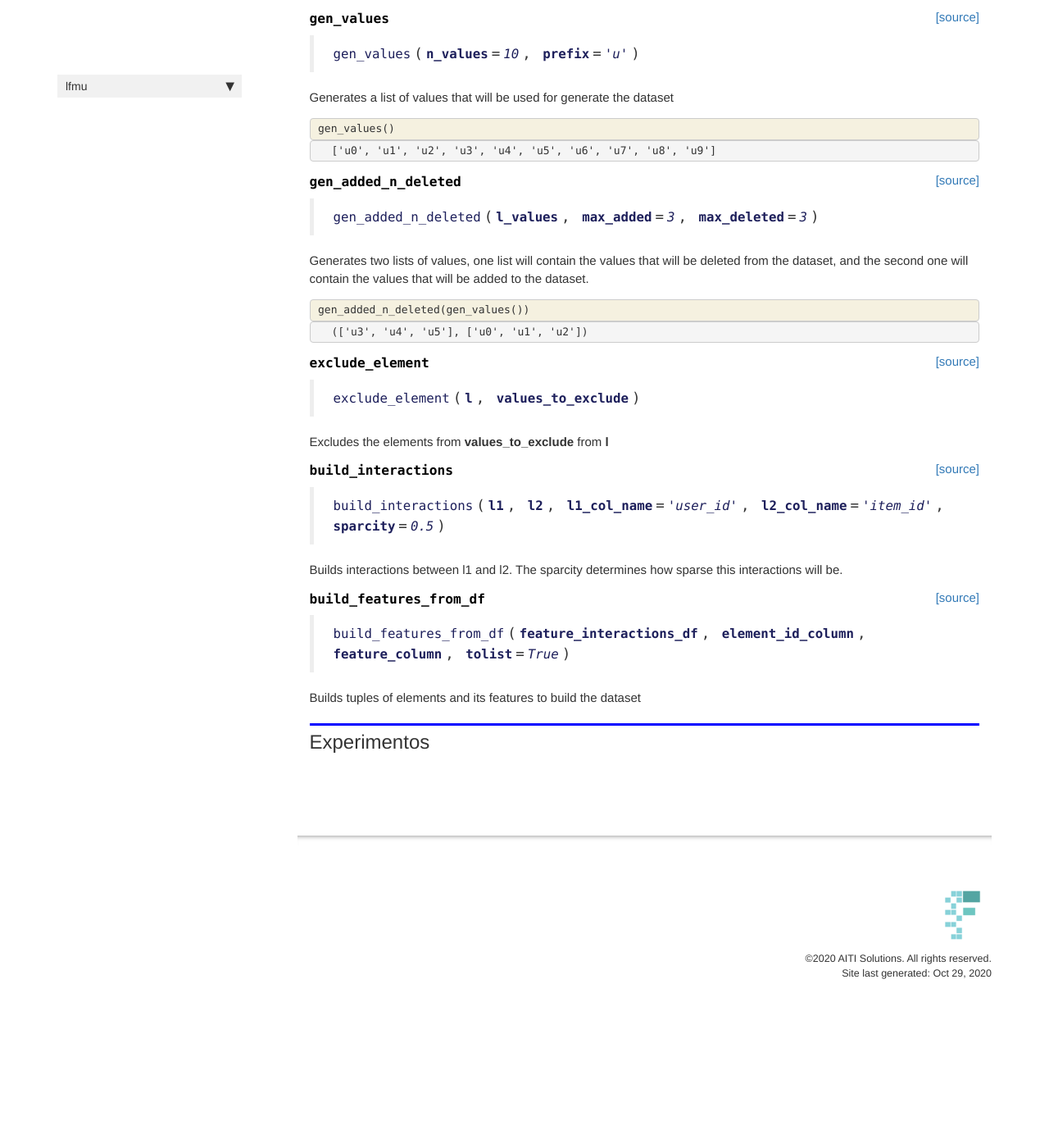
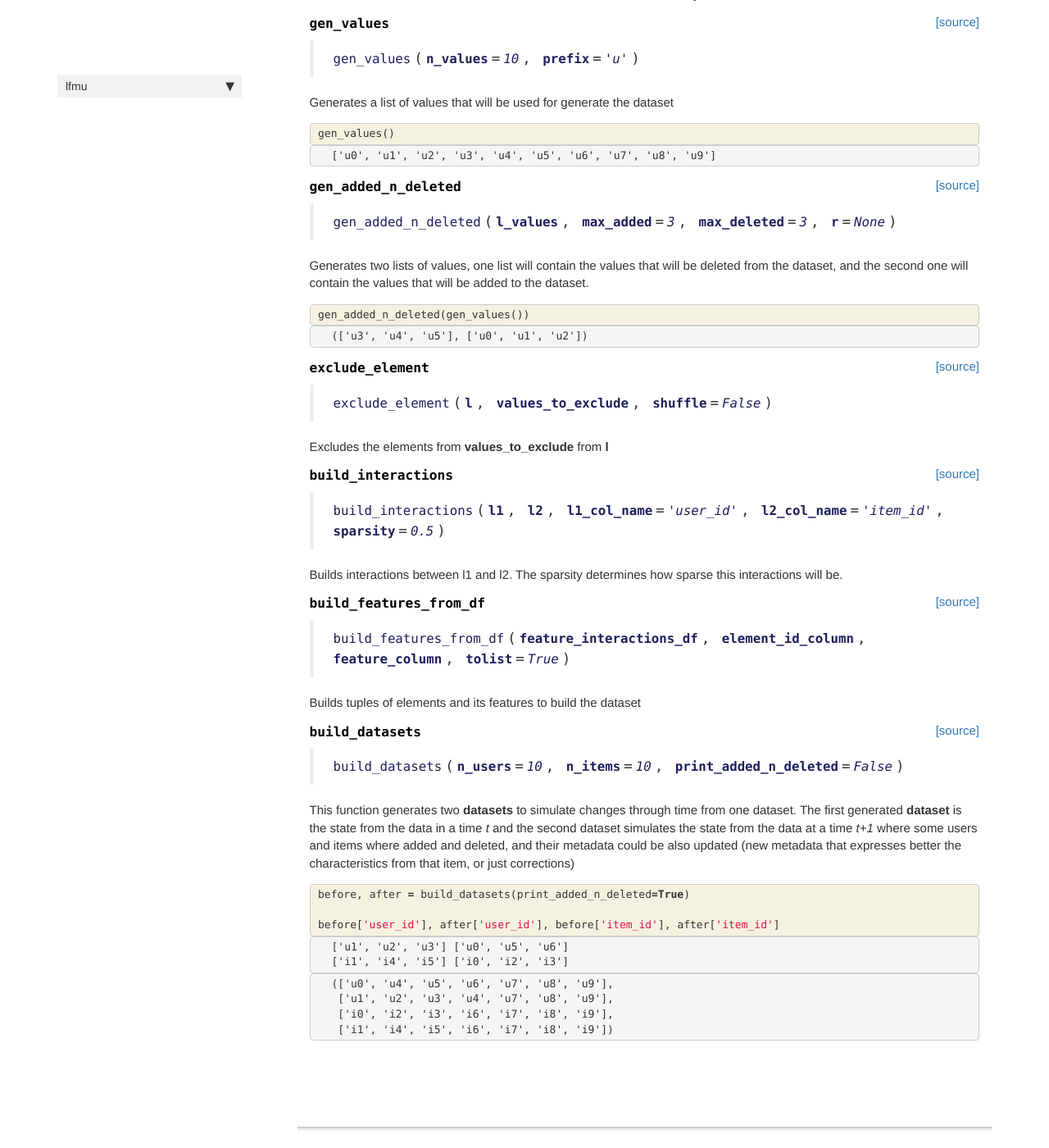
Before and after one commit to sgaseretto/lfmu, a Jekyll site: the page built from docs/synth_dataset.html, in a window 1280 px wide and 1400 px high, scrolled down 437 px. Shown: the whole window at 82% size. Built offline with Jekyll 4.4.1, drawn with Linux system fonts in a browser that asks for light colours; nearby versions of some CDN libraries; comment, search, counter and statistics services are not loaded; before the commit the page ends 1683 px from its top, so only the background shows below that; some of the changed text lies outside the part shown.

Commit message:
First function to generate synthetic datasets

```diff
--- a/docs/synth_dataset.html
+++ b/docs/synth_dataset.html
@@ -47,7 +47,7 @@ nb_path: "notebooks/01_synth_dataset.ipynb"
 
 
 <div class="output_markdown rendered_html output_subarea ">
-<h4 id="gen_values" class="doc_header"><code>gen_values</code><a href="https://github.com/sgaseretto/lfmu/tree/master/lfmu/synth.py#L6" class="source_link" style="float:right">[source]</a></h4><blockquote><p><code>gen_values</code>(<strong><code>n_values</code></strong>=<em><code>10</code></em>, <strong><code>prefix</code></strong>=<em><code>'u'</code></em>)</p>
+<h4 id="gen_values" class="doc_header"><code>gen_values</code><a href="https://github.com/sgaseretto/lfmu/tree/master/lfmu/synth.py#L7" class="source_link" style="float:right">[source]</a></h4><blockquote><p><code>gen_values</code>(<strong><code>n_values</code></strong>=<em><code>10</code></em>, <strong><code>prefix</code></strong>=<em><code>'u'</code></em>)</p>
 </blockquote>
 <p>Generates a list of values that will be used for generate the dataset</p>
 
@@ -112,7 +112,7 @@ nb_path: "notebooks/01_synth_dataset.ipynb"
 
 
 <div class="output_markdown rendered_html output_subarea ">
-<h4 id="gen_added_n_deleted" class="doc_header"><code>gen_added_n_deleted</code><a href="https://github.com/sgaseretto/lfmu/tree/master/lfmu/synth.py#L14" class="source_link" style="float:right">[source]</a></h4><blockquote><p><code>gen_added_n_deleted</code>(<strong><code>l_values</code></strong>, <strong><code>max_added</code></strong>=<em><code>3</code></em>, <strong><code>max_deleted</code></strong>=<em><code>3</code></em>)</p>
+<h4 id="gen_added_n_deleted" class="doc_header"><code>gen_added_n_deleted</code><a href="https://github.com/sgaseretto/lfmu/tree/master/lfmu/synth.py#L15" class="source_link" style="float:right">[source]</a></h4><blockquote><p><code>gen_added_n_deleted</code>(<strong><code>l_values</code></strong>, <strong><code>max_added</code></strong>=<em><code>3</code></em>, <strong><code>max_deleted</code></strong>=<em><code>3</code></em>, <strong><code>r</code></strong>=<em><code>None</code></em>)</p>
 </blockquote>
 <p>Generates two lists of values, one list will contain the values that will be deleted from the dataset,
 and the second one will contain the values that will be added to the dataset.</p>
@@ -178,7 +178,7 @@ and the second one will contain the values that will be added to the dataset.</p
 
 
 <div class="output_markdown rendered_html output_subarea ">
-<h4 id="exclude_element" class="doc_header"><code>exclude_element</code><a href="https://github.com/sgaseretto/lfmu/tree/master/lfmu/synth.py#L31" class="source_link" style="float:right">[source]</a></h4><blockquote><p><code>exclude_element</code>(<strong><code>l</code></strong>, <strong><code>values_to_exclude</code></strong>)</p>
+<h4 id="exclude_element" class="doc_header"><code>exclude_element</code><a href="https://github.com/sgaseretto/lfmu/tree/master/lfmu/synth.py#L33" class="source_link" style="float:right">[source]</a></h4><blockquote><p><code>exclude_element</code>(<strong><code>l</code></strong>, <strong><code>values_to_exclude</code></strong>, <strong><code>shuffle</code></strong>=<em><code>False</code></em>)</p>
 </blockquote>
 <p>Excludes the elements from <strong>values_to_exclude</strong> from <strong>l</strong></p>
 
@@ -210,10 +210,10 @@ and the second one will contain the values that will be added to the dataset.</p
 
 
 <div class="output_markdown rendered_html output_subarea ">
-<h4 id="build_interactions" class="doc_header"><code>build_interactions</code><a href="https://github.com/sgaseretto/lfmu/tree/master/lfmu/synth.py#L36" class="source_link" style="float:right">[source]</a></h4><blockquote><p><code>build_interactions</code>(<strong><code>l1</code></strong>, <strong><code>l2</code></strong>, <strong><code>l1_col_name</code></strong>=<em><code>'user_id'</code></em>, <strong><code>l2_col_name</code></strong>=<em><code>'item_id'</code></em>, <strong><code>sparcity</code></strong>=<em><code>0.5</code></em>)</p>
+<h4 id="build_interactions" class="doc_header"><code>build_interactions</code><a href="https://github.com/sgaseretto/lfmu/tree/master/lfmu/synth.py#L40" class="source_link" style="float:right">[source]</a></h4><blockquote><p><code>build_interactions</code>(<strong><code>l1</code></strong>, <strong><code>l2</code></strong>, <strong><code>l1_col_name</code></strong>=<em><code>'user_id'</code></em>, <strong><code>l2_col_name</code></strong>=<em><code>'item_id'</code></em>, <strong><code>sparsity</code></strong>=<em><code>0.5</code></em>)</p>
 </blockquote>
 <p>Builds interactions between l1 and l2.
-The sparcity determines how sparse this interactions will be.</p>
+The sparsity determines how sparse this interactions will be.</p>
 
 </div>
 
@@ -243,7 +243,7 @@ The sparcity determines how sparse this interactions will be.</p>
 
 
 <div class="output_markdown rendered_html output_subarea ">
-<h4 id="build_features_from_df" class="doc_header"><code>build_features_from_df</code><a href="https://github.com/sgaseretto/lfmu/tree/master/lfmu/synth.py#L50" class="source_link" style="float:right">[source]</a></h4><blockquote><p><code>build_features_from_df</code>(<strong><code>feature_interactions_df</code></strong>, <strong><code>element_id_column</code></strong>, <strong><code>feature_column</code></strong>, <strong><code>tolist</code></strong>=<em><code>True</code></em>)</p>
+<h4 id="build_features_from_df" class="doc_header"><code>build_features_from_df</code><a href="https://github.com/sgaseretto/lfmu/tree/master/lfmu/synth.py#L54" class="source_link" style="float:right">[source]</a></h4><blockquote><p><code>build_features_from_df</code>(<strong><code>feature_interactions_df</code></strong>, <strong><code>element_id_column</code></strong>, <strong><code>feature_column</code></strong>, <strong><code>tolist</code></strong>=<em><code>True</code></em>)</p>
 </blockquote>
 <p>Builds tuples of elements and its features to build the dataset</p>
 
@@ -264,10 +264,86 @@ The sparcity determines how sparse this interactions will be.</p>
 </div>
     {% endraw %}
 
-<div class="cell border-box-sizing text_cell rendered"><div class="inner_cell">
-<div class="text_cell_render border-box-sizing rendered_html">
-<h2 id="Experimentos">Experimentos<a class="anchor-link" href="#Experimentos"> </a></h2>
+    {% raw %}
+
+<div class="cell border-box-sizing code_cell rendered">
+
+<div class="output_wrapper">
+<div class="output">
+
+<div class="output_area">
+
+
+<div class="output_markdown rendered_html output_subarea ">
+<h4 id="build_datasets" class="doc_header"><code>build_datasets</code><a href="https://github.com/sgaseretto/lfmu/tree/master/lfmu/synth.py#L68" class="source_link" style="float:right">[source]</a></h4><blockquote><p><code>build_datasets</code>(<strong><code>n_users</code></strong>=<em><code>10</code></em>, <strong><code>n_items</code></strong>=<em><code>10</code></em>, <strong><code>print_added_n_deleted</code></strong>=<em><code>False</code></em>)</p>
+</blockquote>
+<p>This function generates two <strong>datasets</strong> to simulate changes through time from one dataset.
+The first generated <strong>dataset</strong> is the state from the data in a time <em>t</em> and the second dataset
+simulates the state from the data at a time <em>t+1</em> where some users and items where added and deleted,
+and their metadata could be also updated (new metadata that expresses better the characteristics from that item, or just corrections)</p>
+
+</div>
+
+</div>
+
 </div>
 </div>
+
+</div>
+    {% endraw %}
+
+    {% raw %}
+
+<div class="cell border-box-sizing code_cell rendered">
+
+</div>
+    {% endraw %}
+
+    {% raw %}
+
+<div class="cell border-box-sizing code_cell rendered">
+<div class="input">
+
+<div class="inner_cell">
+    <div class="input_area">
+<div class=" highlight hl-ipython3"><pre><span></span><span class="n">before</span><span class="p">,</span> <span class="n">after</span> <span class="o">=</span> <span class="n">build_datasets</span><span class="p">(</span><span class="n">print_added_n_deleted</span><span class="o">=</span><span class="kc">True</span><span class="p">)</span>
+
+<span class="n">before</span><span class="p">[</span><span class="s1">&#39;user_id&#39;</span><span class="p">],</span> <span class="n">after</span><span class="p">[</span><span class="s1">&#39;user_id&#39;</span><span class="p">],</span> <span class="n">before</span><span class="p">[</span><span class="s1">&#39;item_id&#39;</span><span class="p">],</span> <span class="n">after</span><span class="p">[</span><span class="s1">&#39;item_id&#39;</span><span class="p">]</span>
+</pre></div>
+
+    </div>
 </div>
 </div>
+
+<div class="output_wrapper">
+<div class="output">
+
+<div class="output_area">
+
+<div class="output_subarea output_stream output_stdout output_text">
+<pre>[&#39;u1&#39;, &#39;u2&#39;, &#39;u3&#39;] [&#39;u0&#39;, &#39;u5&#39;, &#39;u6&#39;]
+[&#39;i1&#39;, &#39;i4&#39;, &#39;i5&#39;] [&#39;i0&#39;, &#39;i2&#39;, &#39;i3&#39;]
+</pre>
+</div>
+</div>
+
+<div class="output_area">
+
+
+
+<div class="output_text output_subarea output_execute_result">
+<pre>([&#39;u0&#39;, &#39;u4&#39;, &#39;u5&#39;, &#39;u6&#39;, &#39;u7&#39;, &#39;u8&#39;, &#39;u9&#39;],
+ [&#39;u1&#39;, &#39;u2&#39;, &#39;u3&#39;, &#39;u4&#39;, &#39;u7&#39;, &#39;u8&#39;, &#39;u9&#39;],
+ [&#39;i0&#39;, &#39;i2&#39;, &#39;i3&#39;, &#39;i6&#39;, &#39;i7&#39;, &#39;i8&#39;, &#39;i9&#39;],
+ [&#39;i1&#39;, &#39;i4&#39;, &#39;i5&#39;, &#39;i6&#39;, &#39;i7&#39;, &#39;i8&#39;, &#39;i9&#39;])</pre>
+</div>
+
+</div>
+
+</div>
+</div>
+
+</div>
+    {% endraw %}
+
+</div>
--- a/lfmu/_nbdev.py
+++ b/lfmu/_nbdev.py
@@ -6,7 +6,8 @@ index = {"gen_values": "01_synth_dataset.ipynb",
          "gen_added_n_deleted": "01_synth_dataset.ipynb",
          "exclude_element": "01_synth_dataset.ipynb",
          "build_interactions": "01_synth_dataset.ipynb",
-         "build_features_from_df": "01_synth_dataset.ipynb"}
+         "build_features_from_df": "01_synth_dataset.ipynb",
+         "build_datasets": "01_synth_dataset.ipynb"}
 
 modules = ["synth.py"]
 
```
Also changed, not shown: lfmu/synth.py (+37 -8 lines), 1 other file.
